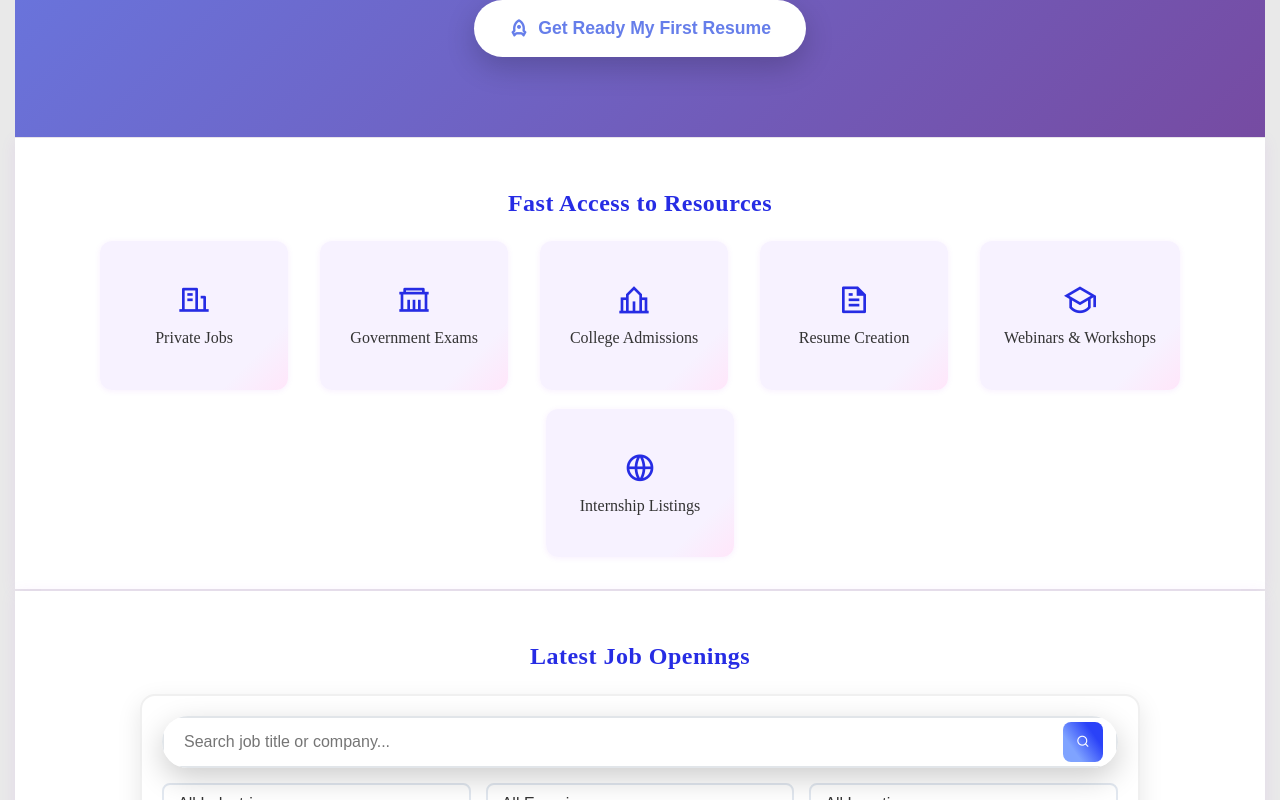
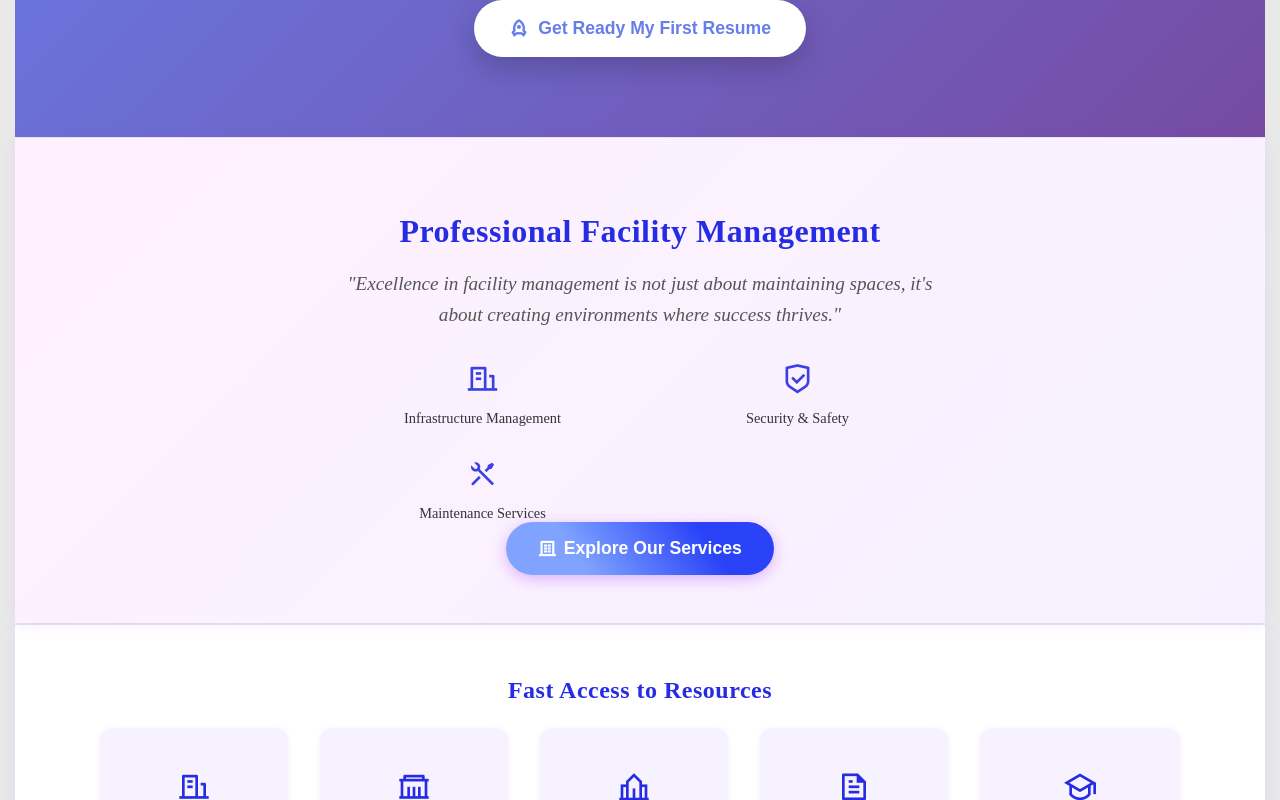
Before and after one commit to nareshrajaparimala/Job_Application_Website, a React (Vite) app in the folder client/: page / in a window 1280 px wide. Shown: the part 1300-2100 px from the top of the page. Built offline with nearby package versions, Linux system fonts and the light colour scheme.

Commit message:
i had completed the minor bugs and allignment of search icon and facility management link in home page and contact details update

```diff
--- a/client/src/components/Jobs/JobCard.css
+++ b/client/src/components/Jobs/JobCard.css
@@ -7,12 +7,13 @@
   transition: all 0.3s ease;
   border: 2px solid transparent;
   animation: fadeInUp 0.6s ease-out;
-  height: 340px;
+  height: 380px;
   display: flex;
   flex-direction: column;
   position: relative;
   width: 100%;
   box-sizing: border-box;
+  overflow: hidden;
 }
 
 .job-card:hover {
@@ -144,6 +145,10 @@
   background: #f8f9fa;
   padding: 6px 12px;
   border-radius: 6px;
+  word-wrap: break-word;
+  overflow-wrap: break-word;
+  max-width: 100%;
+  box-sizing: border-box;
 }
 
 .job-meta i {
--- a/client/src/components/Webinars/WebinarListing.css
+++ b/client/src/components/Webinars/WebinarListing.css
@@ -576,8 +576,13 @@
   }
 
   .search-input {
-    padding: 12px 40px 12px 40px;
+    padding: 12px 45px 12px 45px;
     font-size: 0.9rem;
+  }
+
+  .search-icon {
+    left: 15px;
+    padding-left: 10px;
   }
 
   .webinar-details {
--- a/client/src/pages/Contact.jsx
+++ b/client/src/pages/Contact.jsx
@@ -75,10 +75,7 @@ function Contact() {
                 <h3>Ravi Kumar HS</h3>
                 <p className="team-role">Founder & MD</p>
                 <div className="team-contact">
-                  <a href="tel:6361718992" className="contact-link">
-                    <i className="ri-phone-line"></i>
-                    +91 6361718992
-                  </a>
+
                   <a href="mailto:ravikumarsamyak@gmail.com" className="contact-link">
                     <i className="ri-mail-line"></i>
                     ravikumarsamyak@gmail.com
@@ -96,13 +93,10 @@ function Contact() {
                 <h3>Naresh R</h3>
                 <p className="team-role">Co-Founder & CEO</p>
                 <div className="team-contact">
-                  <a href="tel:8884509528" className="contact-link">
-                    <i className="ri-phone-line"></i>
-                    +91 8884509528
-                  </a>
+
                   <a href="mailto:nareshrajaparimala000@gmail.com" className="contact-link">
                     <i className="ri-mail-line"></i>
-                    nareshrajaparimala000@gmail.com
+                    nareshr182004@gmail.com
                   </a>
                 </div>
               </div>
@@ -245,7 +239,7 @@ function Contact() {
                   </div>
                 </div>
 
-                <div className="info-item">
+                {/* <div className="info-item">
                   <div className="info-icon">
                     <i className="ri-phone-line"></i>
                   </div>
@@ -257,7 +251,7 @@ function Contact() {
                       <a href="tel:8310541180">+91 8310541180</a> (Prajwal Gowda)
                     </p>
                   </div>
-                </div>
+                </div> */}
 
                 <div className="info-item">
                   <div className="info-icon">
@@ -266,8 +260,10 @@ function Contact() {
                   <div className="info-content">
                     <h4>Email Addresses</h4>
                     <p>
-                      <a href="mailto:ravikumarsamyak@gmail.com">ravikumarsamyak@gmail.com</a><br />
-                      <a href="mailto:nareshrajaparimala000@gmail.com">nareshrajaparimala000@gmail.com</a>
+                      <a href="mailto:ravikumar@mytechz.in">ravikumar@mytechz.in</a><br />
+                      <a href="mailto:nareshr182004@gmail.com">nareshr182004@gmail.com</a><br />
+                      <a href="mailto:admin@mytechz.in">admin@mytechz.in</a>
+                      <a href="mailto:contact@mytechz.in">contact@mytechz.in</a>
                     </p>
                   </div>
                 </div>
--- a/client/src/pages/FacilityManagement.css
+++ b/client/src/pages/FacilityManagement.css
@@ -28,7 +28,7 @@
   background: linear-gradient(90deg, #667eea, #764ba2, #28a745, #dc3545, #ffc107);
 }
 
-.header-content h1 {
+.facility-management-page .header-content h1 {
   font-size: 3rem;
   color: #333;
   margin-bottom: 15px;
--- a/client/src/pages/FacilityManagement.jsx
+++ b/client/src/pages/FacilityManagement.jsx
@@ -13,7 +13,7 @@ const services = [
   {
     id: 2,
     title: 'Housekeeping & Environment',
-    icon: 'ri-broom-line',
+    icon: 'ri-home-smile-line',
     description: 'Professional cleaning services, hygiene maintenance, and environmental management',
     color: '#28a745'
   },
--- a/client/src/pages/GovExams.css
+++ b/client/src/pages/GovExams.css
@@ -579,10 +579,13 @@ mark {
     text-align: center;
     display: flex;
     justify-content: center;
+
   }
 
   .search-container {
     max-width: 100%;
+
+    margin-left: 20px;
   }
 
   .search-input {
@@ -594,6 +597,7 @@ mark {
   .search-icon {
     left: 15px;
     font-size: 1.1rem;
+    margin-left: -30px;
   }
 
   .clear-search {
--- a/client/src/pages/Home.css
+++ b/client/src/pages/Home.css
@@ -885,6 +885,112 @@
   }
 }
 
+/* Facility Management Section */
+
+.facility-section {
+  margin: .1rem auto 0 auto;
+  max-width: auto;
+  background: linear-gradient(135deg, #fff0ff 0%, #f7f2ff 100%);
+  box-shadow: 0 2px 16px rgba(160,32,240,0.07);
+  padding: 3rem 1.5rem;
+  text-align: center;
+}
+
+.facility-content {
+  max-width: 600px;
+  margin: 0 auto;
+}
+
+.facility-title {
+  font-size: 2rem;
+  font-weight: bold;
+  margin-bottom: 1rem;
+  color: #262ce4;
+  letter-spacing: 0.5px;
+}
+
+.facility-description {
+  font-size: 1.2rem;
+  color: #555;
+  margin-bottom: 2rem;
+  line-height: 1.6;
+  font-style: italic;
+}
+
+.facility-features {
+  display: flex;
+  justify-content: center;
+  gap: 2rem;
+  margin-bottom: 2rem;
+  flex-wrap: wrap;
+}
+
+.facility-features .feature-icon {
+  display: flex;
+  flex-direction: column;
+  align-items: center;
+  gap: 0.5rem;
+  color: #262ce4;
+}
+
+.facility-features .feature-icon i {
+  font-size: 2rem;
+}
+
+.facility-features .feature-icon span {
+  font-size: 0.9rem;
+  color: #333;
+  font-weight: 500;
+}
+
+.facility-cta-btn {
+  background: linear-gradient(235deg, #2a42f8 26.05%, #7fa3ff 72.27%);
+  color: white;
+  border: none;
+  padding: 1rem 2rem;
+  border-radius: 50px;
+  font-size: 1.1rem;
+  font-weight: 600;
+  cursor: pointer;
+  transition: all 0.3s ease;
+  display: inline-flex;
+  align-items: center;
+  gap: 0.5rem;
+  box-shadow: 0 4px 15px rgba(160, 32, 240, 0.3);
+}
+
+.facility-cta-btn:hover {
+  transform: translateY(-3px);
+  box-shadow: 0 8px 25px rgba(160, 32, 240, 0.4);
+}
+
+@media (max-width: 768px) {
+  .facility-section {
+    padding: 2rem 1rem;
+  }
+
+  .facility-title {
+    font-size: 1.5rem;
+  }
+
+  .facility-description {
+    font-size: 1rem;
+  }
+
+  .facility-features {
+    gap: 1rem;
+  }
+
+  .facility-features .feature-icon i {
+    font-size: 1.5rem;
+  }
+
+  .facility-cta-btn {
+    padding: 0.8rem 1.5rem;
+    font-size: 1rem;
+  }
+}
+
 /* Newsletter Signup Section  */
 
 .newsletter-section {
--- a/client/src/pages/Home.jsx
+++ b/client/src/pages/Home.jsx
@@ -208,6 +208,37 @@ export default function Home() {
         </div>
       </div>
 
+      {/* Facility Management Section */}
+      <div className="facility-section" ref={useScrollAnimation('move-in-left')}>
+        <div className="facility-content">
+          <h2 className="facility-title">Professional Facility Management</h2>
+          <p className="facility-description">
+            "Excellence in facility management is not just about maintaining spaces, it's about creating environments where success thrives."
+          </p>
+          <div className="facility-features">
+            <div className="feature-icon">
+              <i className="ri-building-line"></i>
+              <span>Infrastructure Management</span>
+            </div>
+            <div className="feature-icon">
+              <i className="ri-shield-check-line"></i>
+              <span>Security & Safety</span>
+            </div>
+            <div className="feature-icon">
+              <i className="ri-tools-line"></i>
+              <span>Maintenance Services</span>
+            </div>
+          </div>
+          <button
+            className="facility-cta-btn"
+            onClick={() => window.location.href = '/facility-management'}
+          >
+            <i className="ri-building-4-line"></i>
+            Explore Our Services
+          </button>
+        </div>
+      </div>
+
       {/* Quick Links Section */}
       <div className="quick-links-section">
         <h2 className="quick-links-title">Fast Access to Resources</h2>
--- a/client/src/pages/Login.css
+++ b/client/src/pages/Login.css
@@ -25,7 +25,8 @@
 }
 .inbox-div{
     width:650px;
-    height:60%;
+    min-height: 500px;
+    height: auto;
     background-color: white;
     border-radius: 10px;
     box-shadow: 0 4px 8px rgba(0, 0, 0, 0.2);
--- a/client/src/pages/MyApplications.css
+++ b/client/src/pages/MyApplications.css
@@ -37,17 +37,23 @@
   color: white;
 }
 
-.header-content h1 {
+.my-applications .applications-header .header-content h1 {
   font-size: 2.5rem;
   margin-bottom: 0.5rem;
   display: flex;
   align-items: center;
   gap: 1rem;
+  color: #ffffff !important;
+}
+
+.my-applications .applications-header .header-content h1 i {
+  color: #ffffff !important;
 }
 
 .header-content p {
   opacity: 0.9;
   font-size: 1.1rem;
+  color: #ffffff;
 }
 
 .applications-stats {
--- a/client/src/pages/MyApplications.jsx
+++ b/client/src/pages/MyApplications.jsx
@@ -85,7 +85,7 @@ function MyApplications() {
     <div className="my-applications">
       <div className="applications-header">
         <div className="header-content">
-          <h1><i className="ri-file-list-3-line"></i> My Applications</h1>
+          <h1 style={{color: '#ffffff'}}><i className="ri-file-list-3-line" style={{color: '#ffffff'}}></i> My Applications</h1>
           <p>Track your job applications and their current status</p>
         </div>
         <div className="applications-stats">
--- a/client/src/pages/Portfolio.css
+++ b/client/src/pages/Portfolio.css
@@ -202,6 +202,7 @@
   box-shadow: 0 8px 25px rgba(0, 0, 0, 0.1);
   transition: all 0.3s ease;
   animation: slideInUp 1s ease-out;
+  border: 2px solid #0080ff;
 }
 
 .template-card:hover {
@@ -210,7 +211,7 @@
 }
 
 .template-card.featured {
-  border: 3px solid #a020f0;
+  border: 2px solid #006eff;
   position: relative;
 }
 
```
